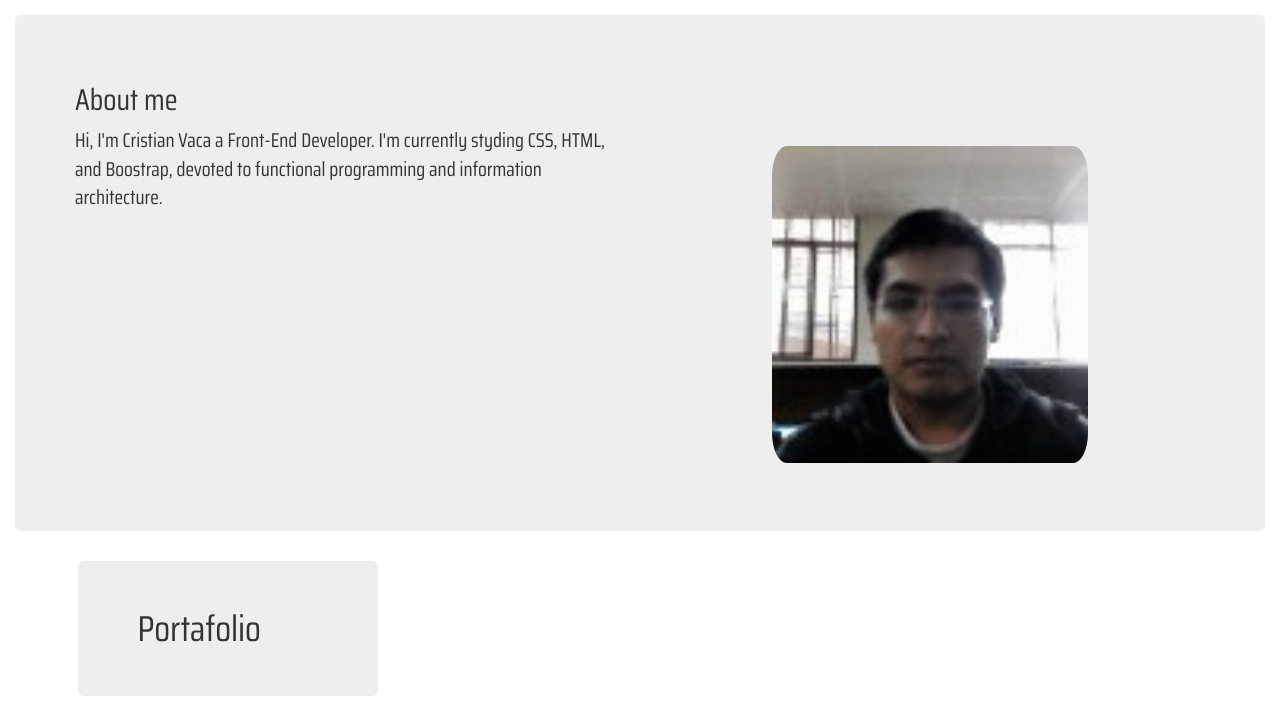
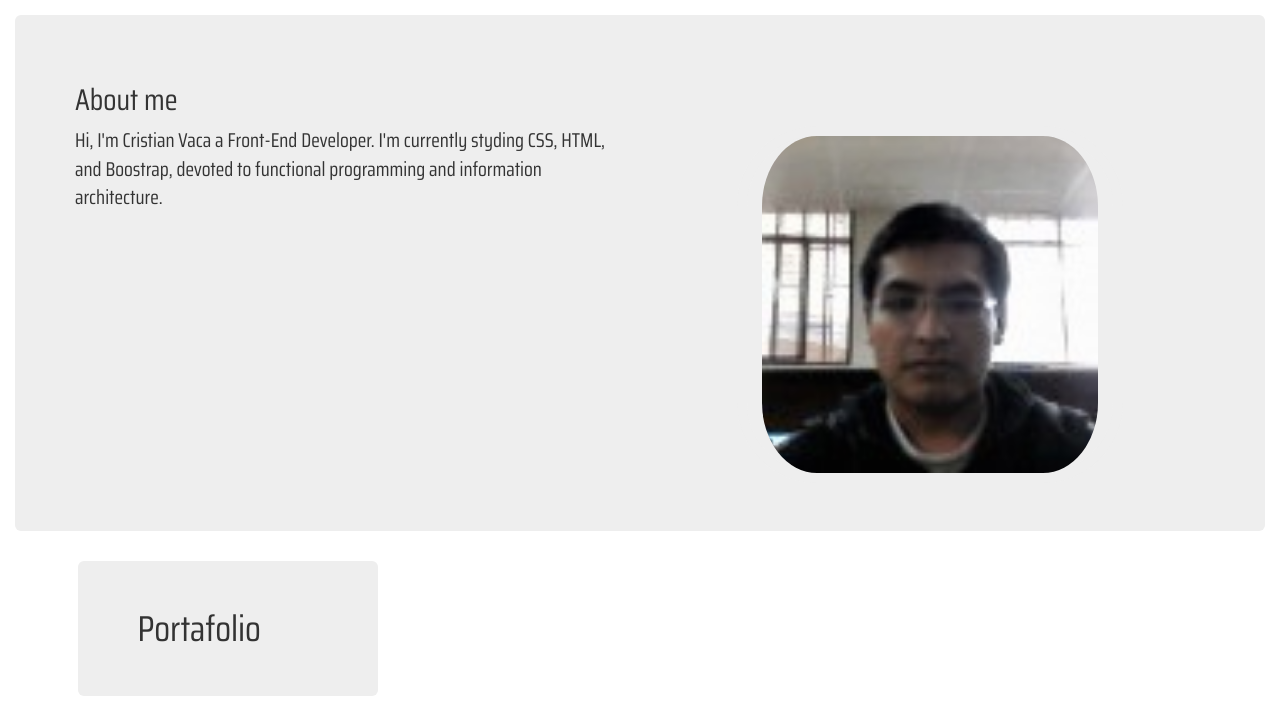
Before and after one commit to civaca/PortafolioPage, a plain HTML site: page index.html in a window 1280 px wide. Shown: the part 1080-1803 px from the top of the page. Drawn offline with nearby package versions, Linux system fonts and the light colour scheme.

Commit message:
Face radius

```diff
--- a/index.html
+++ b/index.html
@@ -50,8 +50,8 @@
     <p class="col-xs-12 col-md-6 par">
 
       Hi, I'm Cristian Vaca a Front-End Developer. I'm currently styding CSS, HTML, and Boostrap, devoted to functional programming and information architecture. </p>
-  <div class="col-xs-3 col-md-1"></div>
-  <img class="img-rounded col-xs-6 col-md-4 " src="f1.jpg" id="face"></div>
+  <div class="col-xs-0 col-md-1"></div>
+  <img class="img-rounded col-xs-12 col-md-4 " src="f1.jpg" id="face"></div>
   </div>
 <!--Portafolio thumbnils-->
   <div class="portafolio-layout  " id="portafolio">
--- a/theme.css
+++ b/theme.css
@@ -34,8 +34,8 @@ body {
 }
 #face{
   border-style:solid;
-  border-radius:5em;
-   border-width: 2em;
+  border-radius:8em;
+   border-width: 1em;
   border-color:#eee	;
   opacity: 0.99;
 }
```
